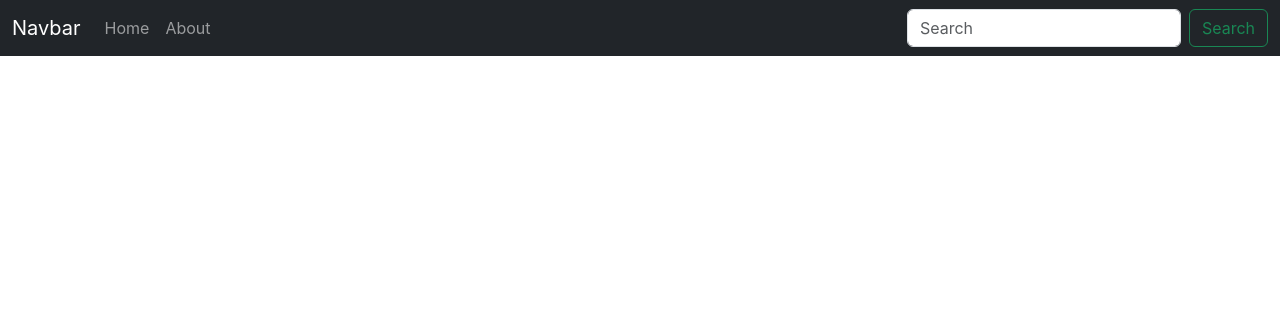
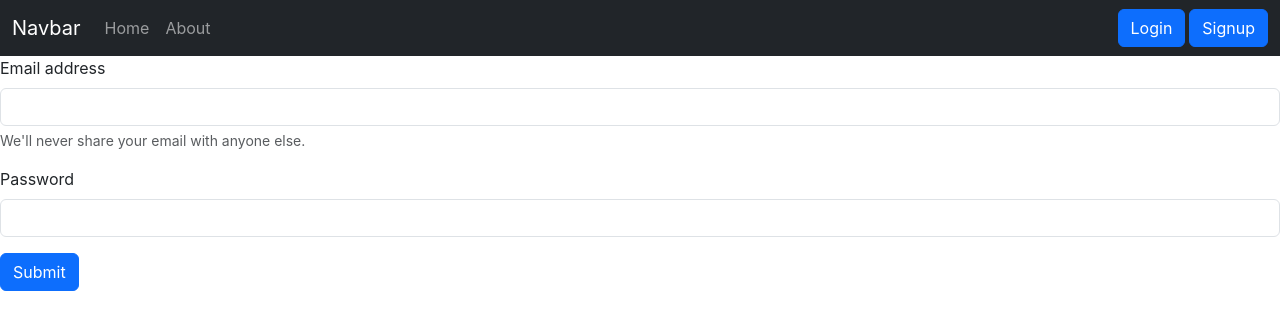
Before and after one commit to m-shahmeer/cloudnotebook, a React (Create React App) app: page /Login in a window 1280 px wide. Shown: the top 330 px of the page. Built offline with nearby package versions, Linux system fonts and the light colour scheme.

Commit message:
Added Login Authentication in UI

```diff
--- a/package.json
+++ b/package.json
@@ -9,7 +9,7 @@
     "concurrently": "^8.2.0",
     "react": "^18.2.0",
     "react-dom": "^18.2.0",
-    "react-router-dom": "^6.14.2",
+    "react-router-dom": "^6.15.0",
     "react-scripts": "5.0.1",
     "web-vitals": "^2.1.4"
   },
--- a/src/App.js
+++ b/src/App.js
@@ -8,15 +8,20 @@ import {
 import About from './Components/About';
 import Home from './Components/Home';
 import Navbar from './Components/Navbar';
+import Login from './Components/Login';
+import Signup from './Components/Signup';
+
 function App() {
   return (
     <>
     <NoteState>
    <Router>
-    <Navbar/>
+    <Navbar />
     <Routes>
-    <Route path="/Home" element={<Home />} />
+    <Route path="/" element={<Home />} />
     <Route path="/About" element={<About />} />
+    <Route path="/Login" element={<Login />} />
+    <Route path="/Signup" element={<Signup />} />
    </Routes>
    </Router>
    </NoteState>
--- /dev/null
+++ b/src/Components/Login.js
@@ -0,0 +1,56 @@
+import React, {useState} from 'react'
+import { useNavigate } from 'react-router-dom';
+
+
+const Login = () => {
+
+    const [credentials, setCredentials] = useState({email: "", password:""})
+    let navigate = useNavigate();
+
+    const handleSubmit = async (e) => {
+        e.preventDefault();
+        const response = await fetch("http://localhost:5000/api/auth/login", {
+            method: "POST",
+
+            headers: {
+                "Content-Type": "application/json"
+
+            },
+      body: JSON.stringify({email: credentials.email, password: credentials.password})
+        });
+        const json = await response.json()
+        console.log(json);
+        if (json.success){
+            //Save the Auth Token and Redirect
+            localStorage.setItem('token', json.authtoken);
+            navigate("/")
+        }
+        else{
+            alert("Invalid credentials")
+        }
+    }
+
+    const onChange= (e)=>{
+
+        setCredentials({...credentials, [e.target.name]: e.target.value})
+    }
+
+    return (
+        <>
+            <form onSubmit={handleSubmit}>
+                <div className="mb-3">
+                    <label htmlFor="email" className="form-label">Email address</label>
+                    <input type="email" className="form-control" id="email" value={credentials.email} onChange={onChange} name="email" aria-describedby="emailHelp" />
+                    <div id="emailHelp" className="form-text">We'll never share your email with anyone else.</div>
+                </div>
+                <div className="mb-3">
+                    <label htmlFor="password" className="form-label">Password</label>
+                    <input type="password" className="form-control" name="password" value={credentials.password} onChange={onChange} id="password" />
+                </div>
+                <button type="submit" className="btn btn-primary" >Submit</button>
+            </form>
+        </>
+    )
+}
+
+export default Login
--- a/src/Components/Navbar.js
+++ b/src/Components/Navbar.js
@@ -1,27 +1,27 @@
 import React from 'react'
-import {NavLink} from "react-router-dom";
+import {Link, NavLink} from "react-router-dom";
 
 const Navbar = () => {
   return (
     <>
     <nav className="navbar navbar-expand-lg navbar-dark bg-dark">
   <div className="container-fluid">
-    <NavLink className="navbar-brand" to="/Home">Navbar</NavLink>
+    <NavLink className="navbar-brand" to="/">Navbar</NavLink>
     <button className="navbar-toggler" type="button" data-bs-toggle="collapse" data-bs-target="#navbarSupportedContent" aria-controls="navbarSupportedContent" aria-expanded="false" aria-label="Toggle navigation">
       <span className="navbar-toggler-icon"></span>
     </button>
     <div className="collapse navbar-collapse" id="navbarSupportedContent">
       <ul className="navbar-nav me-auto mb-2 mb-lg-0">
         <li className="nav-item">
-          <NavLink className="nav-link" aria-current="page" to="/Home">Home</NavLink>
+          <NavLink className="nav-link" aria-current="page" to="/">Home</NavLink>
         </li>
         <li className="nav-item">
           <NavLink className="nav-link" to="/About">About</NavLink>
         </li>
       </ul>
       <form className="d-flex" role="search">
-        <input className="form-control me-2" type="search" placeholder="Search" aria-label="Search"/>
-        <button className="btn btn-outline-success" type="submit">Search</button>
+        <Link className='btn btn-primary mx-1' role='button' to="/login" >Login</Link>
+        <Link className='btn btn-primary' role='button' to="/signup" >Signup</Link>
       </form>
     </div>
   </div>
--- /dev/null
+++ b/src/Components/Signup.js
@@ -0,0 +1,11 @@
+import React from 'react'
+
+const Signup = () => {
+  return (
+    <div>
+      I am Signup
+    </div>
+  )
+}
+
+export default Signup
--- a/src/context/notes/NoteState.js
+++ b/src/context/notes/NoteState.js
@@ -73,7 +73,7 @@ const NoteState = (props) => {
         "auth-token":
           "eyJhbGciOiJIUzI1NiIsInR5cCI6IkpXVCJ9.eyJ1c2VyIjp7ImlkIjoiNjRjYjFmNTM4NjdkZTk0YWU0YTU3YmY4In0sImlhdCI6MTY5MTA4MjQ5OX0.de56rpRpNjfAEbkA6U2bWGkCo2Hh48X_zZKJRh_qLow",
       },
-      body: JSON.stringify({title, description, tag}),
+      body: JSON.stringify({title, description, tag})
     });
     const json = await response.json();
 
```
Also changed, not shown: 2 other files (tests, documents, lock files or other folders).
